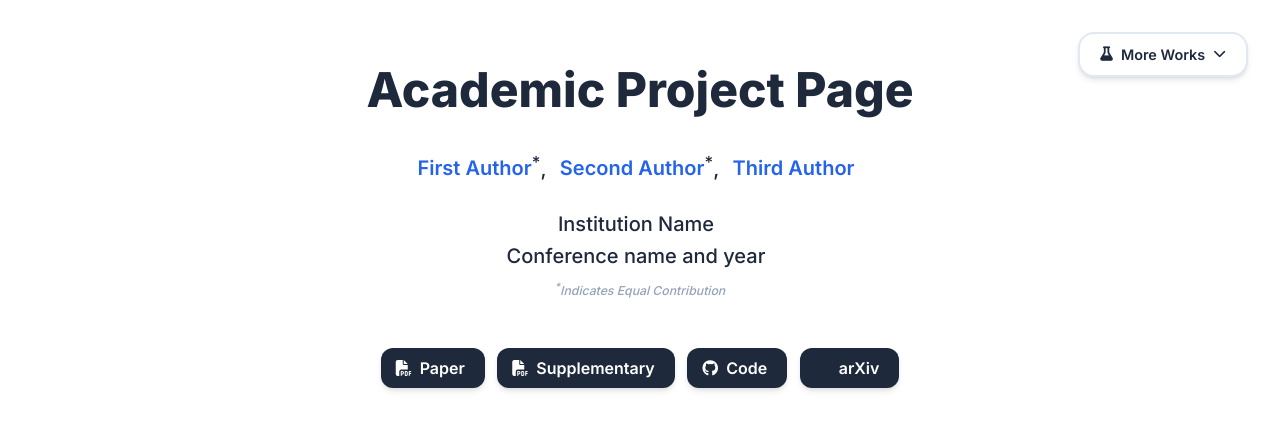
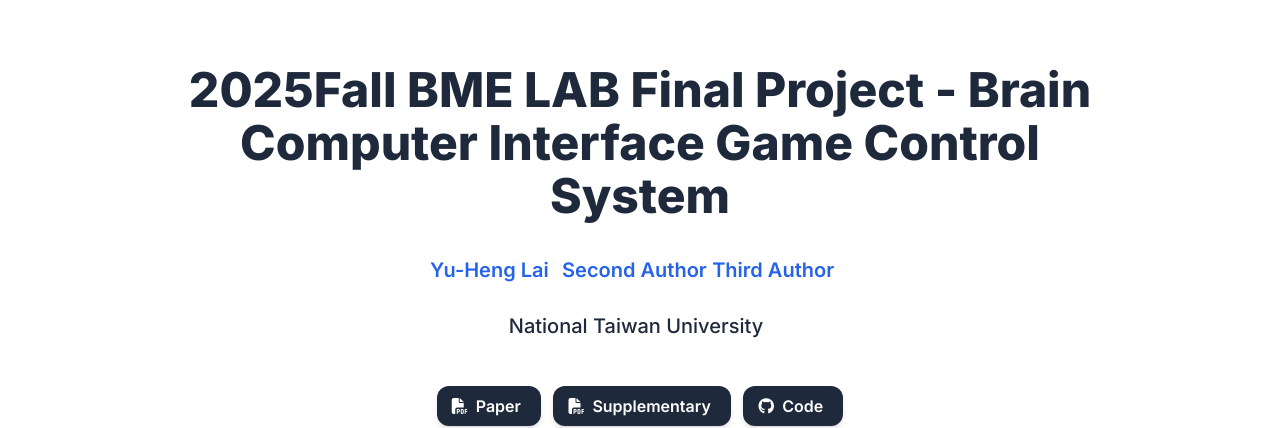
Before and after one commit to Lukelaitw/2025_Fall_NTUEE_BMELAB_Final.io, a plain HTML site: page index.html in a window 1280 px wide. Shown: the top 428 px of the page. Drawn offline with nearby package versions, Linux system fonts and the light colour scheme; some icons are missing.

Commit message:
basic modify

```diff
--- a/index.html
+++ b/index.html
@@ -6,8 +6,8 @@
 
   <!-- Primary Meta Tags -->
   <!-- TODO: Replace with your paper title and author names -->
-  <meta name="title" content="PAPER_TITLE - AUTHOR_NAMES">
-  <!-- TODO: Write a compelling 150-160 character description of your research -->
+  <meta name="title" content="2025Fall BME LAB Final Project - Brain-Computer Interface Game Control System">
+
   <meta name="description" content="BRIEF_DESCRIPTION_OF_YOUR_RESEARCH_CONTRIBUTION_AND_FINDINGS">
   <!-- TODO: Add 5-10 relevant keywords for your research area -->
   <meta name="keywords" content="KEYWORD1, KEYWORD2, KEYWORD3, machine learning, computer vision, AI">
@@ -21,7 +21,7 @@
   <!-- TODO: Replace with your institution or lab name -->
   <meta property="og:site_name" content="INSTITUTION_OR_LAB_NAME">
   <!-- TODO: Same as paper title above -->
-  <meta property="og:title" content="PAPER_TITLE">
+  <meta property="og:title" content="2025Fall BME LAB Final Project - Brain Computer Interface Game Control System">
   <!-- TODO: Same as description above -->
   <meta property="og:description" content="BRIEF_DESCRIPTION_OF_YOUR_RESEARCH_CONTRIBUTION_AND_FINDINGS">
   <!-- TODO: Replace with your actual website URL -->
@@ -30,7 +30,7 @@
   <meta property="og:image" content="https://YOUR_DOMAIN.com/static/images/social_preview.png">
   <meta property="og:image:width" content="1200">
   <meta property="og:image:height" content="630">
-  <meta property="og:image:alt" content="PAPER_TITLE - Research Preview">
+  <meta property="og:image:alt" content="2025Fall BME LAB Final Project - Brain Computer Interface Game Control System - Research Preview">
   <meta property="article:published_time" content="2024-01-01T00:00:00.000Z">
   <meta property="article:author" content="FIRST_AUTHOR_NAME">
   <meta property="article:section" content="Research">
@@ -44,15 +44,15 @@
   <!-- TODO: Replace with first author's Twitter handle -->
   <meta name="twitter:creator" content="@AUTHOR_TWITTER_HANDLE">
   <!-- TODO: Same as paper title above -->
-  <meta name="twitter:title" content="PAPER_TITLE">
+  <meta name="twitter:title" content="2025Fall BME LAB Final Project - Brain Computer Interface Game Control System">
   <!-- TODO: Same as description above -->
   <meta name="twitter:description" content="BRIEF_DESCRIPTION_OF_YOUR_RESEARCH_CONTRIBUTION_AND_FINDINGS">
   <!-- TODO: Same as social preview image above -->
   <meta name="twitter:image" content="https://YOUR_DOMAIN.com/static/images/social_preview.png">
-  <meta name="twitter:image:alt" content="PAPER_TITLE - Research Preview">
+  <meta name="twitter:image:alt" content="2025Fall BME LAB Final Project - Brain Computer Interface Game Control System - Research Preview">
 
   <!-- Academic/Research Specific -->
-  <meta name="citation_title" content="PAPER_TITLE">
+  <meta name="citation_title" content="2025Fall BME LAB Final Project - Brain Computer Interface Game Control System">
   <meta name="citation_author" content="FIRST_AUTHOR_LAST, FIRST_AUTHOR_FIRST">
   <meta name="citation_author" content="SECOND_AUTHOR_LAST, SECOND_AUTHOR_FIRST">
   <meta name="citation_publication_date" content="2024">
@@ -74,7 +74,7 @@
 
 
   <!-- TODO: Replace with your paper title and authors -->
-  <title>PAPER_TITLE - AUTHOR_NAMES | Academic Research</title>
+  <title>2025Fall BME LAB Final Project - Brain Computer Interface Game Control System | Academic Research</title>
 
   <!-- Favicon and App Icons -->
   <link rel="icon" type="image/x-icon" href="static/images/favicon.ico">
@@ -114,7 +114,7 @@
   {
     "@context": "https://schema.org",
     "@type": "ScholarlyArticle",
-    "headline": "PAPER_TITLE",
+    "headline": "2025Fall BME LAB Final Project - Brain Computer Interface Game Control System",
     "description": "BRIEF_DESCRIPTION_OF_YOUR_RESEARCH_CONTRIBUTION_AND_FINDINGS",
     "author": [
       {
@@ -187,7 +187,7 @@
   </button>
 
   <!-- More Works Dropdown -->
-  <div class="more-works-container">
+  <div class="more-works-container" style="display: none;">
     <button class="more-works-btn" onclick="toggleMoreWorks()" title="View More Works from Our Lab">
       <i class="fas fa-flask"></i>
       More Works
@@ -241,13 +241,13 @@
         <div class="columns is-centered">
           <div class="column has-text-centered">
             <!-- TODO: Replace with your paper title -->
-            <h1 class="title is-1 publication-title">Academic Project Page</h1>
+            <h1 class="title is-1 publication-title">2025Fall BME LAB Final Project - Brain Computer Interface Game Control System</h1>
             <div class="is-size-5 publication-authors">
               <!-- TODO: Replace with your paper authors and their personal links -->
               <span class="author-block">
-                <a href="FIRST AUTHOR PERSONAL LINK" target="_blank">First Author</a><sup>*</sup>,</span>
+                <a href="https://github.com/Lukelaitw" target="_blank">Yu-Heng Lai</a></span><!----<sup>*</sup>,</span>--->
                 <span class="author-block">
-                  <a href="SECOND AUTHOR PERSONAL LINK" target="_blank">Second Author</a><sup>*</sup>,</span>
+                  <a href="SECOND AUTHOR PERSONAL LINK" target="_blank">Second Author</a><!-----<sup>*</sup>,</span>--->
                   <span class="author-block">
                     <a href="THIRD AUTHOR PERSONAL LINK" target="_blank">Third Author</a>
                   </span>
@@ -255,9 +255,9 @@
 
                   <div class="is-size-5 publication-authors">
                     <!-- TODO: Replace with your institution and conference/journal info -->
-                    <span class="author-block">Institution Name<br>Conference name and year</span>
+                    <span class="author-block">National Taiwan University</span>    <!----<br>Conference name and year--->
                     <!-- TODO: Remove this line if no equal contribution -->
-                    <span class="eql-cntrb"><small><br><sup>*</sup>Indicates Equal Contribution</small></span>
+                    <span class="eql-cntrb" style="display: none;"><small><br><sup>*</sup>Indicates Equal Contribution</small></span>
                   </div>
 
                   <div class="column has-text-centered">
@@ -286,7 +286,7 @@
 
                   <!-- TODO: Replace with your GitHub repository URL -->
                   <span class="link-block">
-                    <a href="https://github.com/YOUR REPO HERE" target="_blank"
+                    <a href="https://github.com/Lukelaitw/114-1_BME_LAB_Final_Project_G5" target="_blank"
                     class="external-link button is-normal is-rounded is-dark">
                     <span class="icon">
                       <i class="fab fa-github"></i>
@@ -296,7 +296,7 @@
                 </span>
 
                 <!-- TODO: Update with your arXiv paper ID -->
-                <span class="link-block">
+                <span class="link-block" style="display: none;">
                   <a href="https://arxiv.org/abs/<ARXIV PAPER ID>" target="_blank"
                   class="external-link button is-normal is-rounded is-dark">
                   <span class="icon">
```
